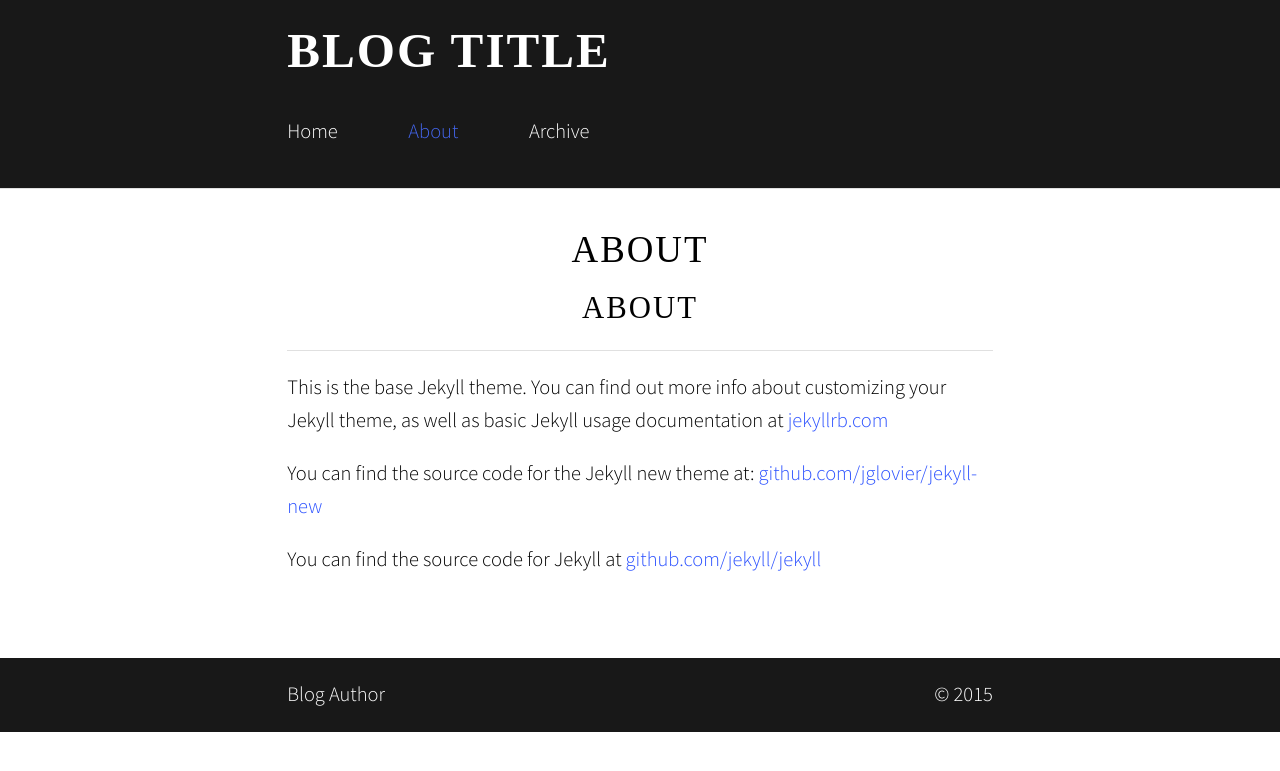
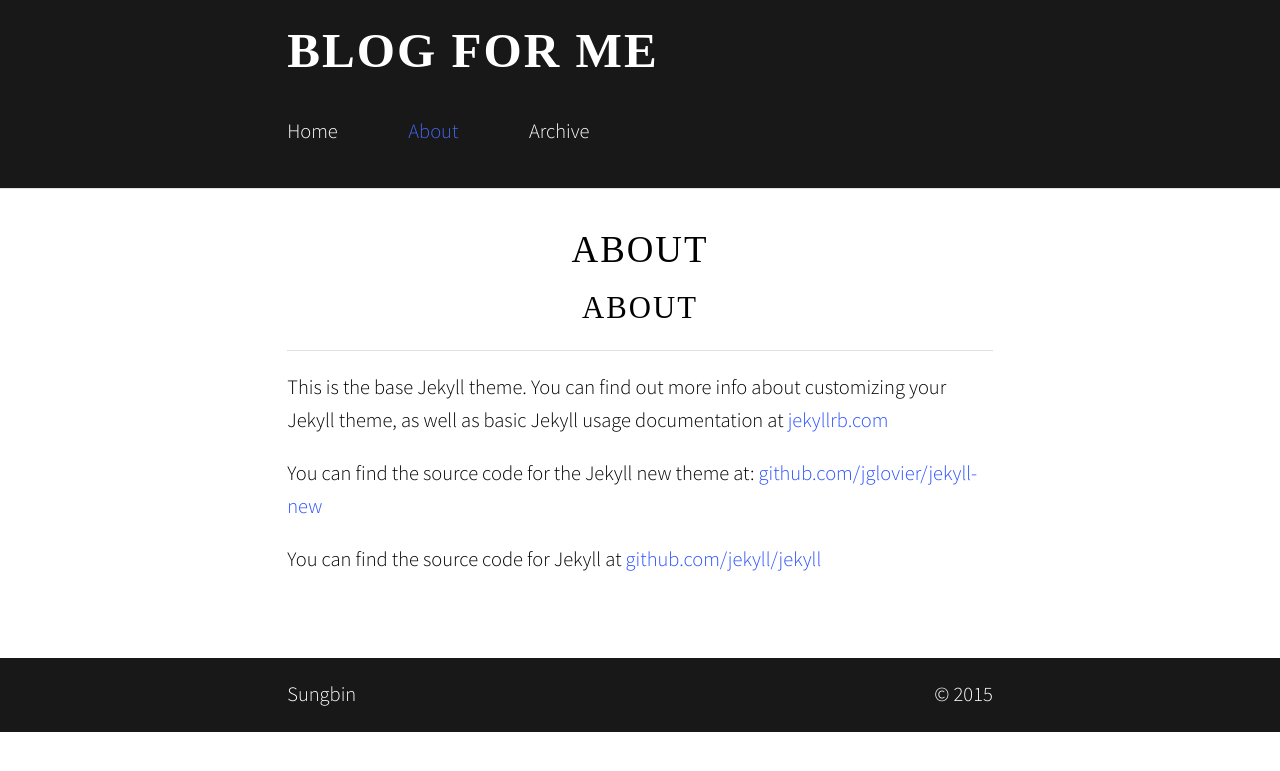
Before and after one commit to sungbine/sungbine.github.io, a Jekyll site: the page built from about.md, in a window 1280 px wide. Shown: the top 771 px of the page. Built offline with Jekyll 4.4.1, drawn with Linux system fonts in a browser that asks for light colours; nearby versions of some CDN libraries; some web fonts are replaced.

Commit message:
Update _config.yml

```diff
--- a/_config.yml
+++ b/_config.yml
@@ -1,9 +1,9 @@
-title: "blog title"
-author: "Blog Author"
-description: "Really cool blog about ... something"
+title: "Blog For Me"
+author: "Sungbin"
+description: "Really For ME"
 #subheading: "Really cool blog about ... something"
 more: "read more"
-url: "http://niklabs.me"
+url: "http://sungbine.github.io"
 #baseurl: "/" # comment out if in root directory
 
 comments:
```
